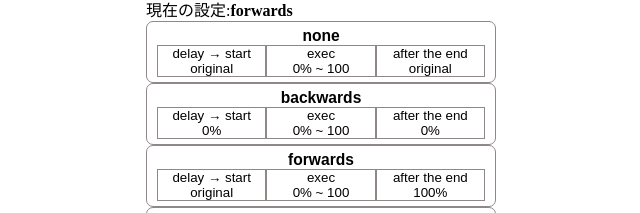
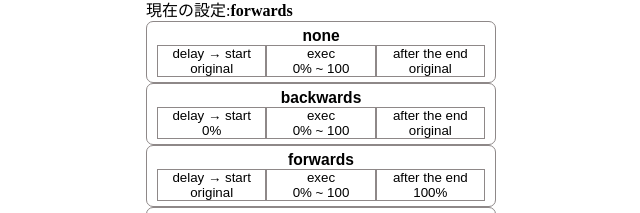
Before and after one commit to nanagami1369/animation-generator, a Svelte app: page / in a window 1280 px wide. Shown: the part 951-1164 px from the top of the page, without its empty margins (144-784 px from the left). Built offline with nearby package versions, Linux system fonts and the light colour scheme.

Commit message:
animation-fill-modeの記載を間違えていたので修正

```diff
--- a/src/App.svelte
+++ b/src/App.svelte
@@ -244,7 +244,7 @@
             </div>
             <div class="end-time">
               <div>after the end</div>
-              <div>0%</div>
+              <div>original</div>
             </div>
           </div>
         </button>
```
